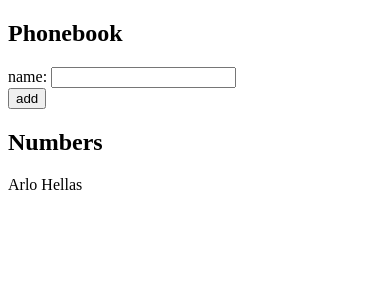
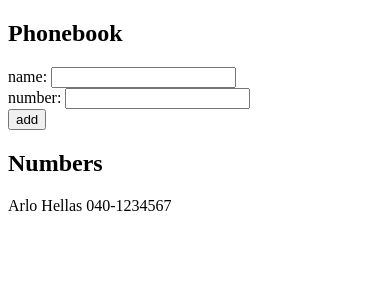
Before and after one commit to neryuuk/fullstack-open, a React (Create React App) app in the folder part2/phonebook/: page / in a window 390 px wide. Shown: the top 300 px of the page. Built offline with nearby package versions, Linux system fonts and the light colour scheme.

Commit message:
2.8: The Phonebook Step3

```diff
--- a/part2/phonebook/src/App.jsx
+++ b/part2/phonebook/src/App.jsx
@@ -1,13 +1,16 @@
 import { useState } from 'react'
 
 const App = () => {
-  const [persons, setPersons] = useState([
-    { name: 'Arlo Hellas' }
-  ])
+  const [persons, setPersons] = useState([{ name: 'Arlo Hellas', number: '040-1234567' }])
   const [newName, setNewName] = useState('')
+  const [newNumber, setNewNumber] = useState('')
 
   const handleNewName = ({ target }) => {
     setNewName(target.value)
+  }
+
+  const handleNewNumber = ({ target }) => {
+    setNewNumber(target.value)
   }
 
   const handleAddNewName = event => {
@@ -16,18 +19,23 @@ const App = () => {
       return window.alert(`${newName} is already added to phonebook`)
     }
 
-    setPersons(persons.concat({ name: newName }))
+    setPersons(persons.concat({
+      name: newName,
+      number: newNumber
+    }))
     setNewName('')
+    setNewNumber('')
   }
 
   return <div>
     <h2>Phonebook</h2>
     <form>
       <div>name: <input value={newName} onChange={handleNewName} /></div>
+      <div>number: <input type='tel' value={newNumber} onChange={handleNewNumber} /></div>
       <div><button onClick={handleAddNewName} type='submit'>add</button></div>
     </form>
     <h2>Numbers</h2>
-    {persons.map(({ name }) => <p key={name}>{name}</p>)}
+    {persons.map(({ name, number }) => <p key={number}>{name} {number}</p>)}
   </div>
 }
 
```
